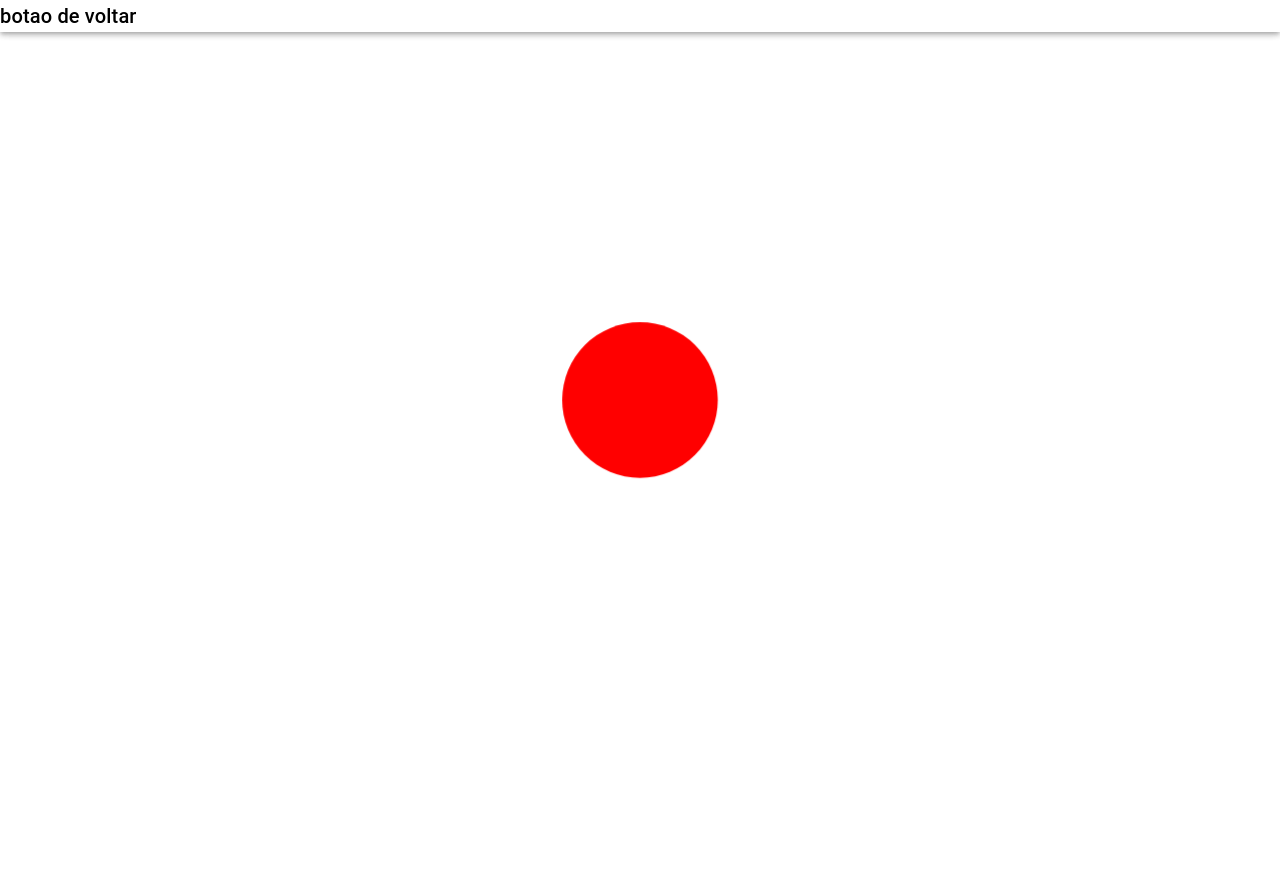
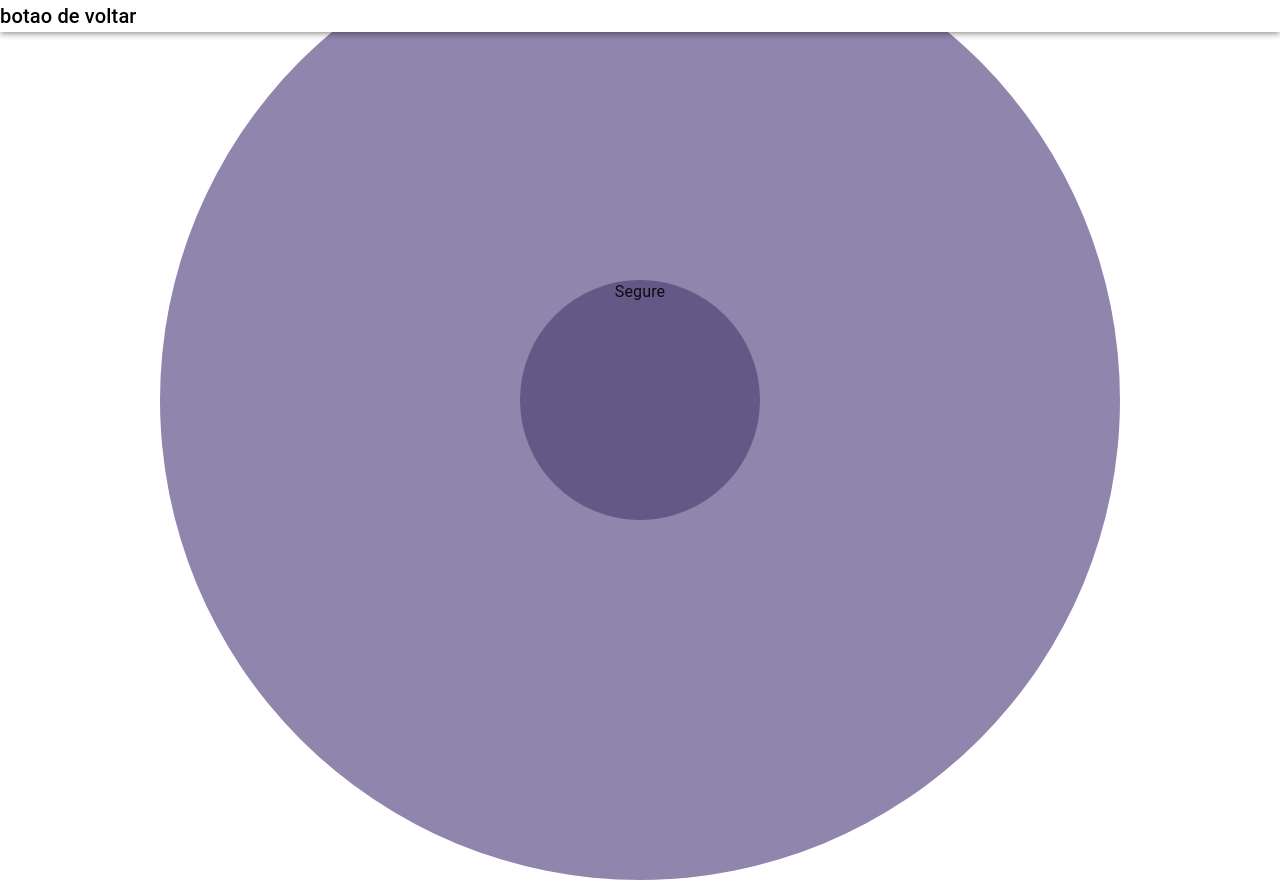
Before and after one commit to rodnei0/Respire, a React (Create React App) app in the folder front-end/: page /methods in a window 1280 px wide. Before the commit the page ends 800 px from the top, so only its background shows below. Built offline with nearby package versions, Linux system fonts and the light colour scheme; the HTML template or start-up script is replaced by a standard one.

Commit message:
feat/animation_tests2

```diff
--- a/front-end/src/pages/Home/index.jsx
+++ b/front-end/src/pages/Home/index.jsx
@@ -21,7 +21,7 @@ export default function Home() {
                     <Grid item sx={{ height: '48%', width: '100%'}}>
                         <Card
                             onClick={() => navigate('/methods')}
-                            sx={{ bgcolor: 'primary.light', height: '100%', display: 'flex', alignItems: 'center', justifyContent: 'center', '&:hover': {cursor: 'pointer'}}}
+                            sx={{ bgcolor: '#655A87', height: '100%', display: 'flex', alignItems: 'center', justifyContent: 'center', '&:hover': {cursor: 'pointer'}}}
                         >
                             <CardContent>
                                 <Typography variant='h5' align='center'>
--- a/front-end/src/pages/Methods/index.jsx
+++ b/front-end/src/pages/Methods/index.jsx
@@ -6,22 +6,40 @@ import { Link as RouterLink, useNavigate } from "react-router-dom";
 import { styled } from '@mui/material/styles';
 import { keyframes } from '@emotion/react';
 
-const teste = keyframes`
-    0% { transform: scale(1) }
-    33% { transform: scale(1.5) }
-    66% { transform: scale(1.5) }
-    100% { transform: scale(1) }
-`;
+function BreathAnimation(stepTime, breatheTime, holdTime, setAnimation, setStep, setStepTime) {
+    setStep('Respire');
+    setStepTime(breatheTime);
+    setAnimation(grow);
 
-const BreathCircle = styled(Box)`
-    width: 150px;
-    height: 150px;
-    background: red;
-    border-radius: 50%;
-    animation: ${teste} 9000ms infinite;
-`;
+    setTimeout(() => {
+        setStep('Segure');
+        setStepTime(holdTime);
+        setAnimation(mantain);
+
+        setTimeout(() => {
+            setStep('Expire');
+            setAnimation(shrink);
+
+        }, stepTime)
+    }, stepTime)
+}
 
 export default function Methods() {
+    const totalTime = 19000;
+    const breatheTime = (totalTime/19)*4;
+    const holdTime = (totalTime/19)*7;
+    const [animation, setAnimation] = React.useState(keyframes);
+    const [step, setStep] = React.useState('');
+    const [stepTime, setStepTime] = React.useState(breatheTime)
+
+    React.useEffect(() => {
+        BreathAnimation(stepTime, breatheTime, holdTime, setAnimation, setStep, setStepTime)
+    },[]);
+
+    // setInterval(BreathAnimation, totalTime)
+    console.log(stepTime)
+
+
     return (
         <Container sx={{ height: '100vh', pt: 5, pb: 5}} disableGutters={true}>
             <CssBaseline />
@@ -31,8 +49,93 @@ export default function Methods() {
                 </Typography>
             </AppBar>
             <Container sx={{ height: '100%', display: 'flex', alignItems: 'center', justifyContent: 'center'}}>
-                <BreathCircle></BreathCircle>
+                <InnerCircle>{step}</InnerCircle>
+                <BreathCircle animation={animation} stepTime={stepTime}></BreathCircle>
+                <OuterCircle></OuterCircle>
             </Container>
         </Container>
     );
 }
+
+const mantain = keyframes`
+    from {
+        transform: scale(2.5)
+    }
+    to {
+        transform: scale(2.5)
+    }
+`;
+const grow = keyframes`
+    from {
+        transform: scale(1)
+    }
+    to {
+        transform: scale(2.5)
+    }
+`;
+
+const shrink = keyframes`
+    from {
+        transform: scale(2.5)
+    }
+    to {
+        transform: scale(1)
+    }
+`;
+
+const teste = keyframes`
+    0% { transform: scale(1) }
+    50% { transform: scale(1.5) }
+    100% { transform: scale(1) }
+`;
+
+const BreathCircle = styled(Box)`
+    width: 30vw;
+    height: 30vw;
+    max-height: 50vh;
+    max-width: 50vh;
+    background: #8F85AD;
+    border-radius: 50%;
+    /* animation: ${teste} 9000ms infinite; */
+    /* animation: ${props => props.animation && props.animation} 6000ms infinite; */
+    animation: ${props => props.animation && props.animation} ${props => props.stepTime && props.stepTime+'ms'} linear;
+    position: absolute;
+    margin-left: auto;
+    margin-right: auto;
+    left: 0;
+    right: 0;
+    text-align: center;
+    z-index: 2;
+`;
+
+const InnerCircle = styled(Box)`
+    width: 30vw;
+    height: 30vw;
+    max-height: 30vh;
+    max-width: 30vh;
+    background: #645986;
+    border-radius: 50%;
+    position: absolute;
+    margin-left: auto;
+    margin-right: auto;
+    left: 0;
+    right: 0;
+    text-align: center;
+    z-index: 3;
+`;
+
+const OuterCircle = styled(Box)`
+    width: 75vw;
+    height: 75vw;
+    max-height: 75vh;
+    max-width: 75vh;
+    background: #C7C2D6;
+    border-radius: 50%;
+    position: absolute;
+    margin-left: auto;
+    margin-right: auto;
+    left: 0;
+    right: 0;
+    text-align: center;
+    z-index: 1;
+`;
```
